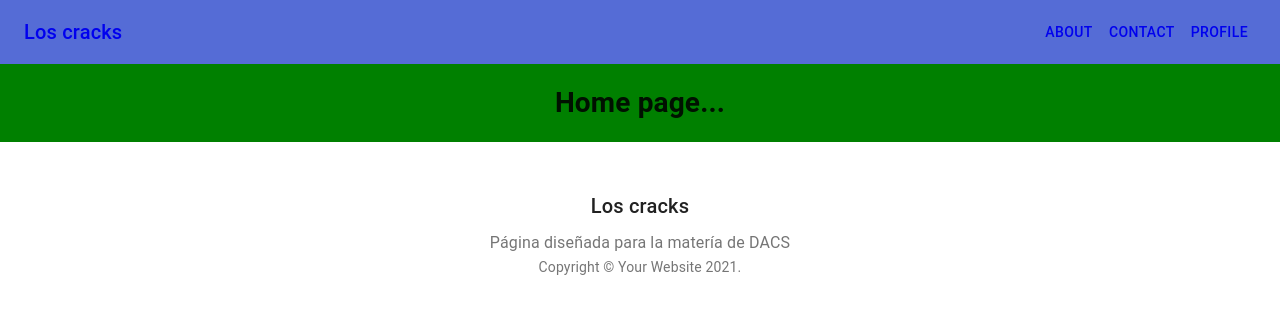
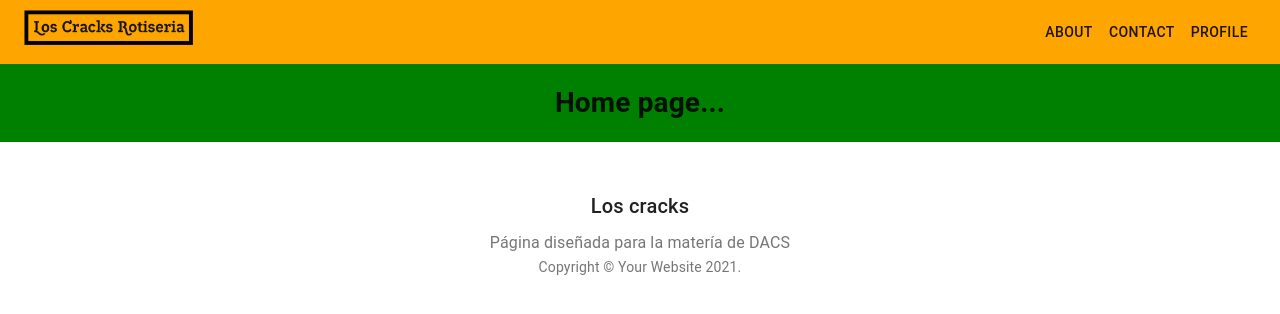
Before and after one commit to maxivalenzano/2021-TPI-G5, a React (Create React App) app in the folder front/: page / in a window 1280 px wide. Shown: the top 314 px of the page. Built offline with nearby package versions, Linux system fonts and the light colour scheme.

Commit message:
[Feat] Added logo & header color

```diff
--- a/front/src/components/Header.js
+++ b/front/src/components/Header.js
@@ -5,6 +5,7 @@ import AppBar from '@material-ui/core/AppBar';
 import Toolbar from '@material-ui/core/Toolbar';
 import Typography from '@material-ui/core/Typography';
 import Button from '@material-ui/core/Button';
+import logo from '../assets/logo.png'
 
 const useStyles = makeStyles((theme) => ({
     root: {
@@ -22,18 +23,26 @@ export default function Header() {
     const classes = useStyles();
 
     return (
-        <div className={classes.root}>
-            <AppBar position="static" color="primary">
+      <div style={{background: '#ffA500'}} className={classes.root}>
+        <AppBar position="static" color='transparent'>
           <Toolbar>
             {/* <IconButton edge="start" className={classes.menuButton} color="inherit" aria-label="menu">
                         <MenuIcon />
                     </IconButton> */}
             <Typography variant="h6" className={classes.title}>
-                        <Link to="/" style={{ textDecoration: 'none' }}>Los cracks</Link>
+              <Link to="/" style={{ textDecoration: "none" }}>
+                            <img src={logo} alt="Logo" style={{height: 35}}/>
+              </Link>
             </Typography>
-                    <Link to="/about-us" style={{ textDecoration: 'none' }} ><Button color="inherit">About</Button></Link>
-                    <Link to="/contact" style={{ textDecoration: 'none' }} ><Button color="inherit">Contact</Button></Link>
-                    <Link to="/profile" style={{ textDecoration: 'none' }} ><Button color="inherit">Profile</Button></Link>
+            <Link to="/about-us" style={{ textDecoration: "none" }}>
+              <Button color="default">About</Button>
+            </Link>
+            <Link to="/contact" style={{ textDecoration: "none" }}>
+              <Button color="default">Contact</Button>
+            </Link>
+            <Link to="/profile" style={{ textDecoration: "none" }}>
+              <Button color="default">Profile</Button>
+            </Link>
           </Toolbar>
         </AppBar>
       </div>
--- a/front/src/layouts/LayoutBasic.js
+++ b/front/src/layouts/LayoutBasic.js
@@ -1,19 +1,21 @@
-import React from "react"
+import React from "react";
 
-import LoadRoutes from "config/LoadRoutes"
+import LoadRoutes from "config/LoadRoutes";
 
-import Header from "components/Header"
-import Footer from "components/Footer"
-
+import Header from "components/Header";
+import Footer from "components/Footer";
 
 export default function LayoutBasic(props) {
-    const { routes } = props
+  const { routes } = props;
 
-    return (
-        <div>
-            <Header />
-            <LoadRoutes routes={routes} />
-            <Footer title="Los cracks" description="Página diseñada para la matería de DACS" />
-        </div>
-    )
+  return (
+    <>
+      <Header />
+      <LoadRoutes routes={routes} />
+      <Footer
+        title="Los cracks"
+        description="Página diseñada para la matería de DACS"
+      />
+    </>
+  );
 }
```
Also changed, not shown: front/src/assets/logo.png (added). Lines whose indentation alone changed are shown as unchanged.
